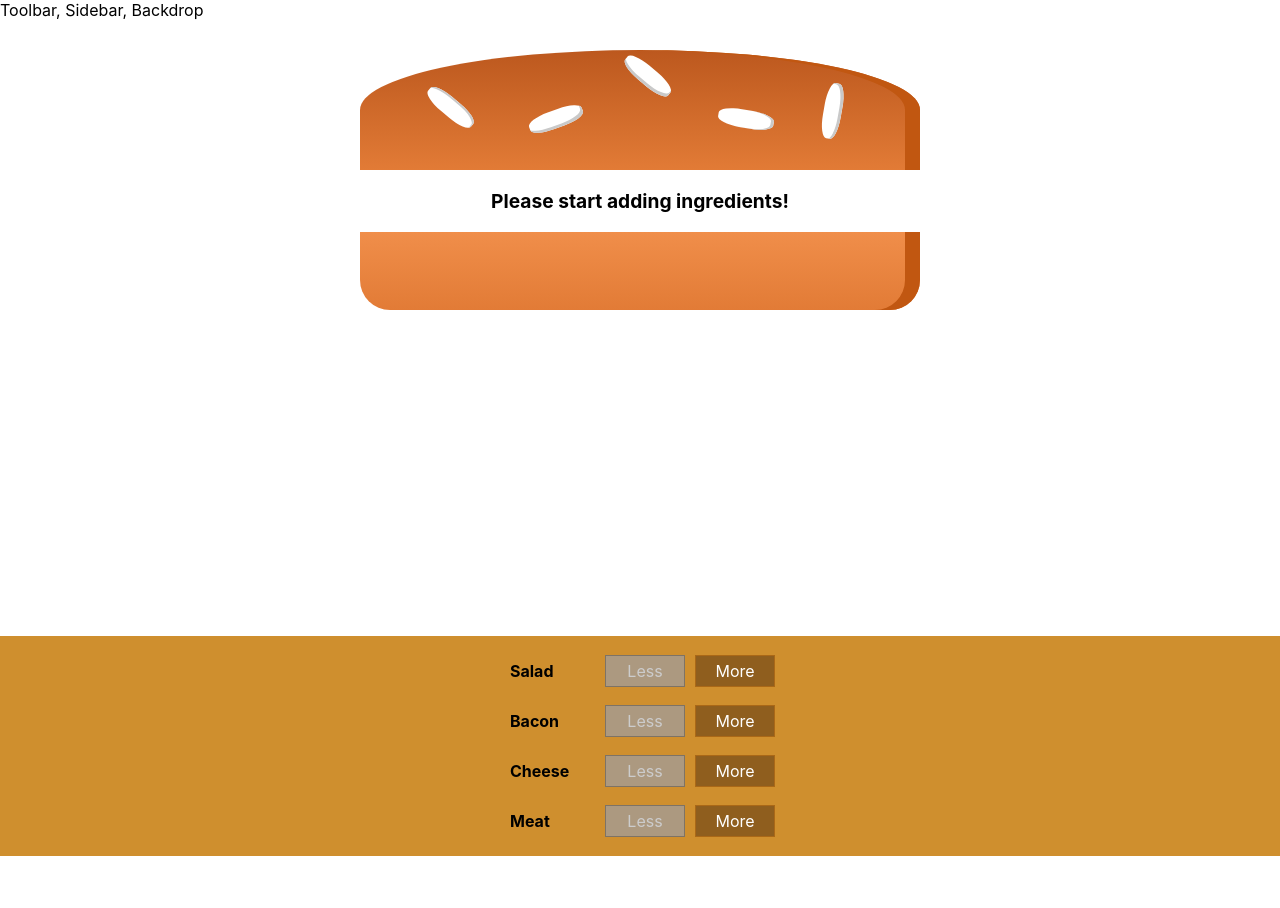
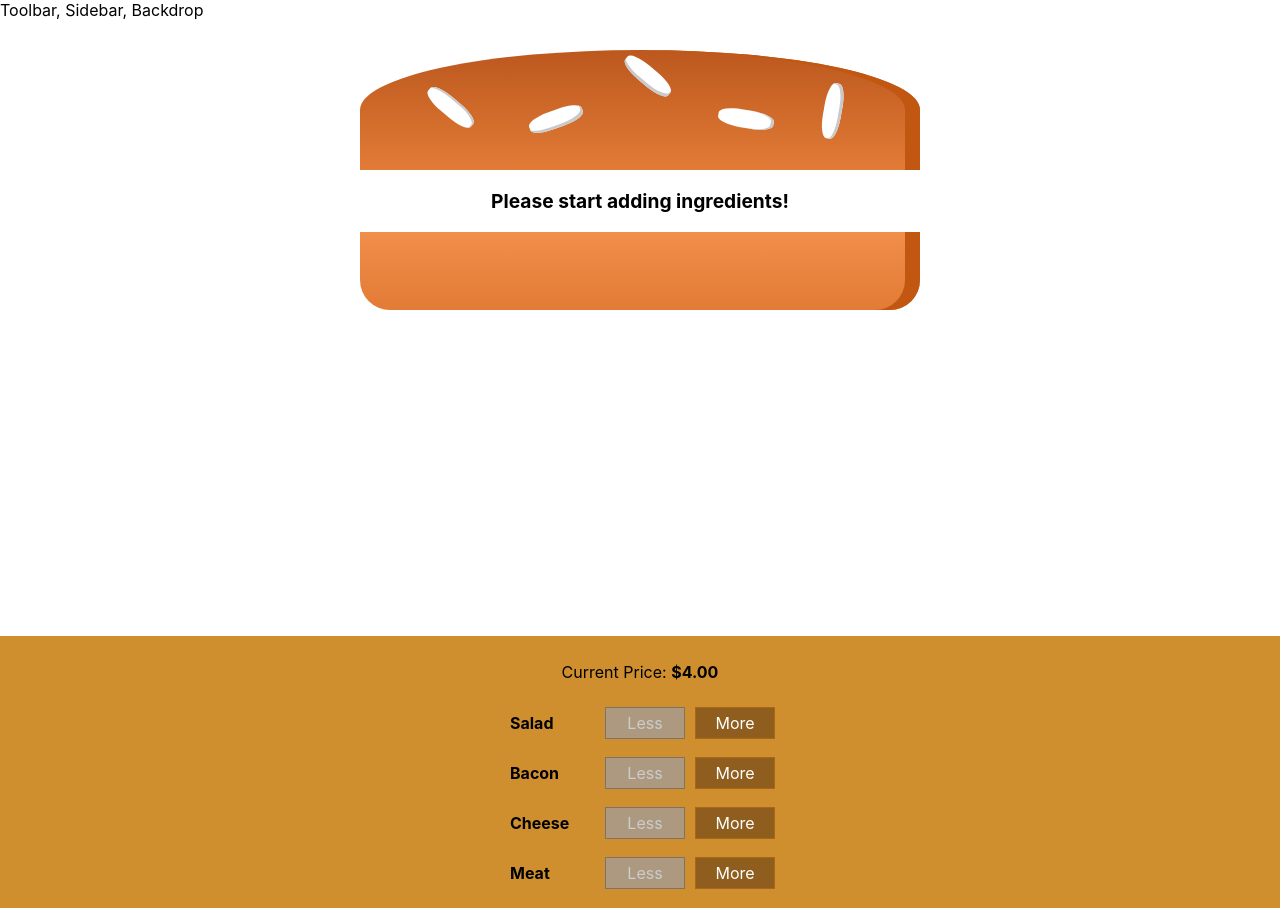
Before and after one commit to web-dev-dave/burger-builder, a React (Create React App) app: page / in a window 1280 px wide. Before the commit the page ends 856 px from the top, so only its background shows below. Built offline with nearby package versions, Linux system fonts and the light colour scheme.

Commit message:
display price

```diff
--- a/src/components/Burger/BuildControls/BuildControls.js
+++ b/src/components/Burger/BuildControls/BuildControls.js
@@ -14,6 +14,7 @@
   console.log(props)
   return (
     <div className={classes.BuildControls}>
+      <p>Current Price: <strong>${props.totalPrice.toFixed(2)}</strong></p>
       {controls.map((el) => {
         return (
           <BuildControl
--- a/src/containers/BurgerBuilder/BurgerBuilder.js
+++ b/src/containers/BurgerBuilder/BurgerBuilder.js
@@ -75,6 +75,7 @@
             addHandler={this.addIngredientHandler}
             removeHandler={this.removeIngredientHandler}
             disabled={disabledInfo}
+            totalPrice={this.state.totalPrice}
           />
         </div>
       </>
```
